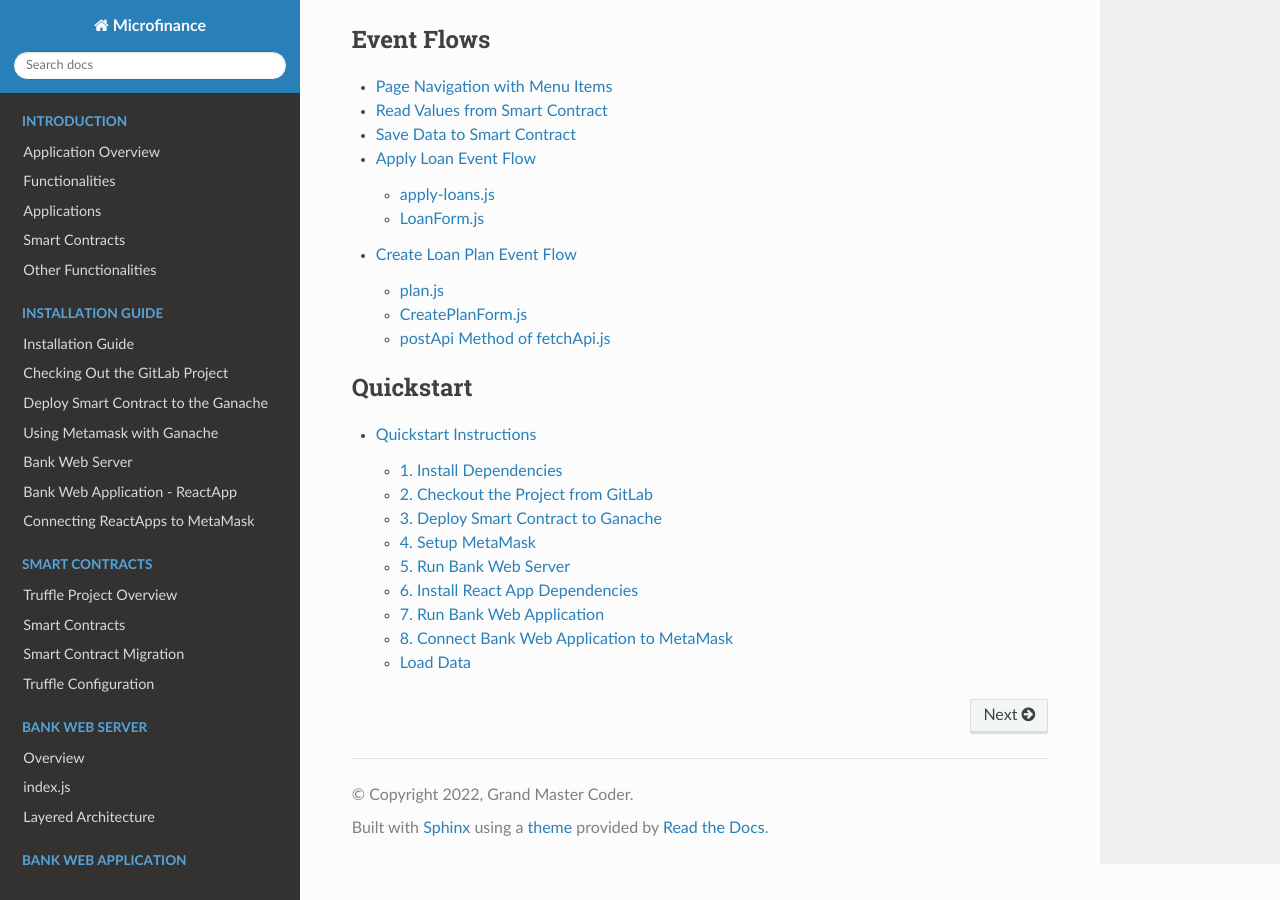
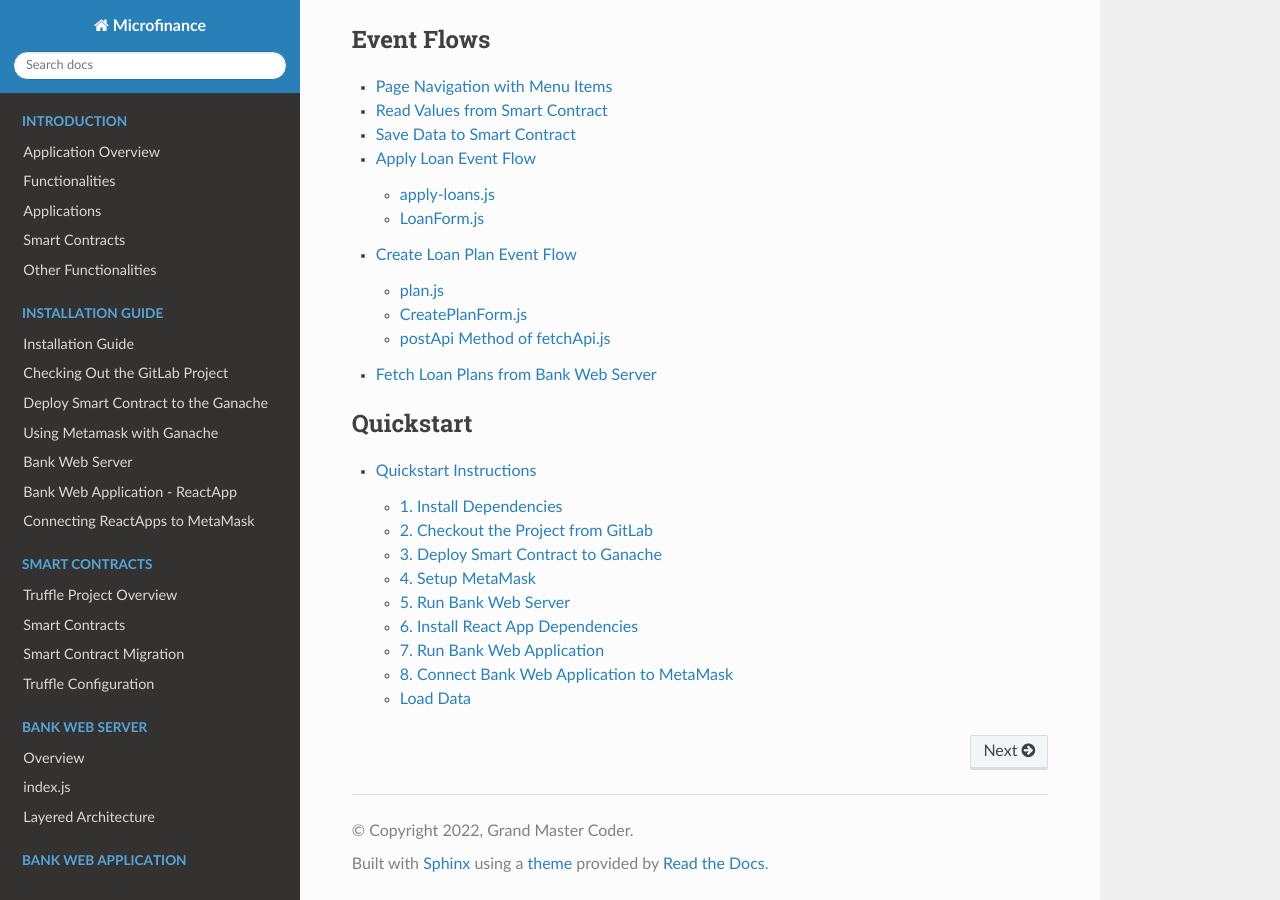
Before and after one commit to NivedithaKarthikeyan/LandregistryApp, a Sphinx documentation site: the page built from docs/source/index.rst, in a window 1280 px wide and 900 px high, scrolled down 2953 px. Built offline with Sphinx 7.4.7 and the Read the Docs theme 2.0.0, drawn with Linux system fonts in a browser that asks for light colours.

Commit message:
add fetch loan plan docs to index

```diff
--- a/docs/source/blockchain/migration.rst
+++ b/docs/source/blockchain/migration.rst
@@ -36,7 +36,7 @@ You can find more details in
 `Truffle Running Migration <https://www.trufflesuite.com/docs/truffle/getting-started/running-migrations>`_.
 
 Micro Token Smart Contract Migration
-----------------------------------
+------------------------------------
 
 Migration code for the ``MicroToken`` smart contract: ::
 
@@ -55,7 +55,7 @@ Then we can use ``deployer.deploy`` method to deploy the ``MicroToken`` smart co
 
 
 User Identity and Bank Loan Smart Contract Migration
-----------------------------------
+----------------------------------------------------
 
 We use the following code to deploy ``UserIdentity`` and other smart contracts. ::
 
--- a/docs/source/blockchain/smartContracts.rst
+++ b/docs/source/blockchain/smartContracts.rst
@@ -17,7 +17,7 @@ They reside in the ``contracts`` directory. ::
 
 
 1. Micro Token Smart Contract - MicroToken.sol
--------------------------------------------
+----------------------------------------------
 
 This smart contract handles the **ERC20** token in the system.
 ERC20 is a technical standard used for smart contracts on the Ethereum blockchain for implementing tokens. It defines a common list of rules and constraints that an Ethereum token has to implement, giving developers a standard pattern to program how new tokens will function within the Ethereum ecosystem.
@@ -144,7 +144,7 @@ It informs the amount of tokens the ``_owner`` has granted the ``_spender`` to s
 
 
 2. User Identity Smart contract - UserIdentity.sol
-------------------------------------------------
+--------------------------------------------------
 
 This contract holds User details. It registers  Broker and Borrower details.
 
@@ -292,7 +292,7 @@ Return:
 
 
 3. Bank Loan Smart Contract - BankLoan.sol
----------------------------------------
+------------------------------------------
 
 This smart contract stores Bank Loan details.  The Bank is the owner of this smart contract.
 
--- a/docs/source/deployToRopsten/guide.rst
+++ b/docs/source/deployToRopsten/guide.rst
@@ -142,7 +142,7 @@ You can also interact with your instance as you regularly would, either using th
 
 
 Step 6 - Refer to Smart Contracts Addresses in Ropsten Network
-~~~~~~~~~~~~~~~~~~~~~~~~~~~~~~~~~~~~~~~~~~~~~~~~~~~~~~~~~~~~~
+~~~~~~~~~~~~~~~~~~~~~~~~~~~~~~~~~~~~~~~~~~~~~~~~~~~~~~~~~~~~~~
 
 This deployment information is recorded in the build files in the ``build\contracts\`` directory
 
--- /dev/null
+++ b/docs/source/eventFlow/fetchLoanPlans.rst
@@ -0,0 +1,2 @@
+Fetch Loan Plans from Bank Web Server
+=====================================
--- a/docs/source/index.rst
+++ b/docs/source/index.rst
@@ -67,6 +67,7 @@ Welcome to Microfinance dApp Documentation
    eventFlow/saveValuesToSmartContract
    eventFlow/applyLoan
    eventFlow/createLoanPlan
+   eventFlow/fetchLoanPlans
 
 .. toctree::
    :maxdepth: 2
```
